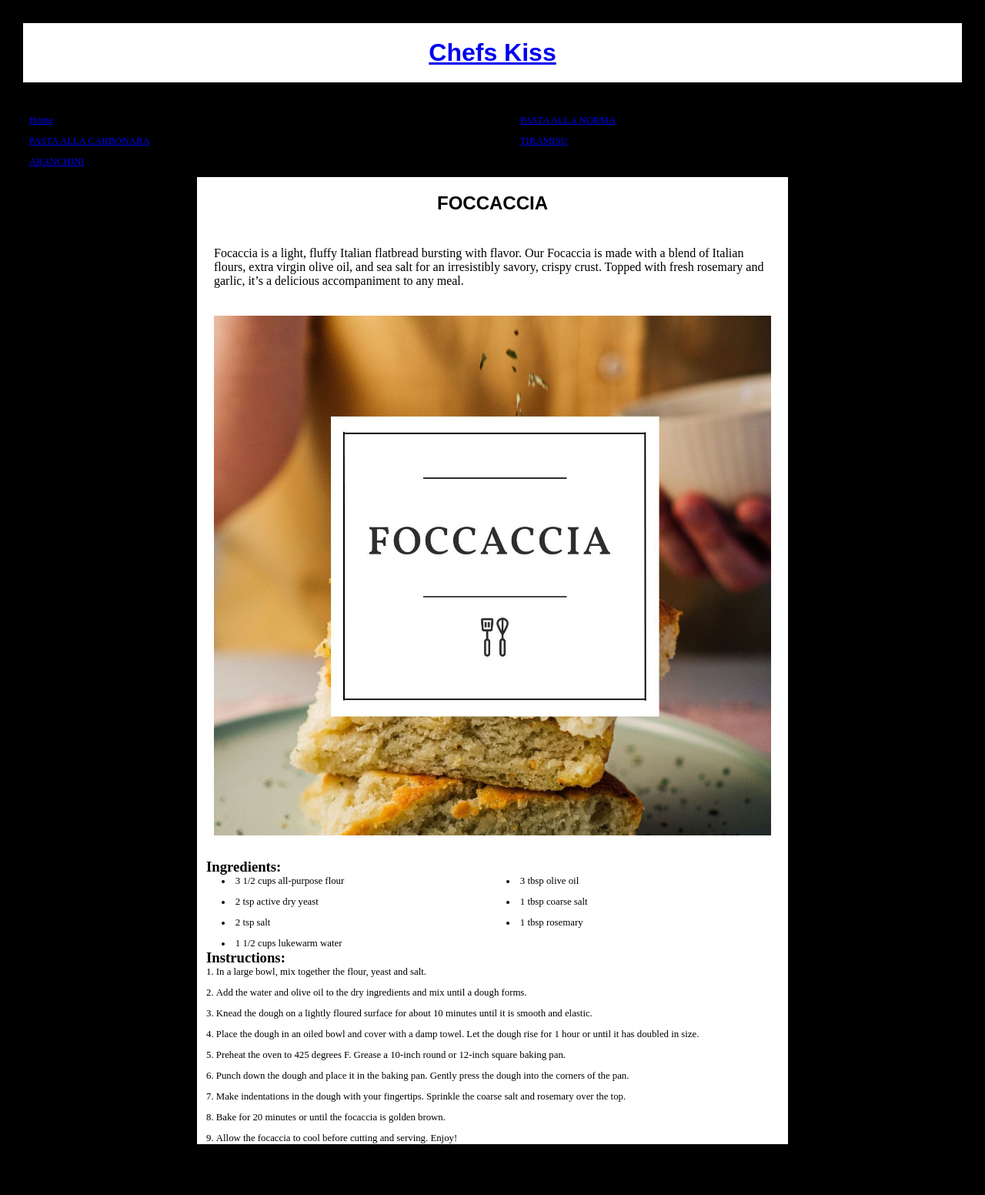
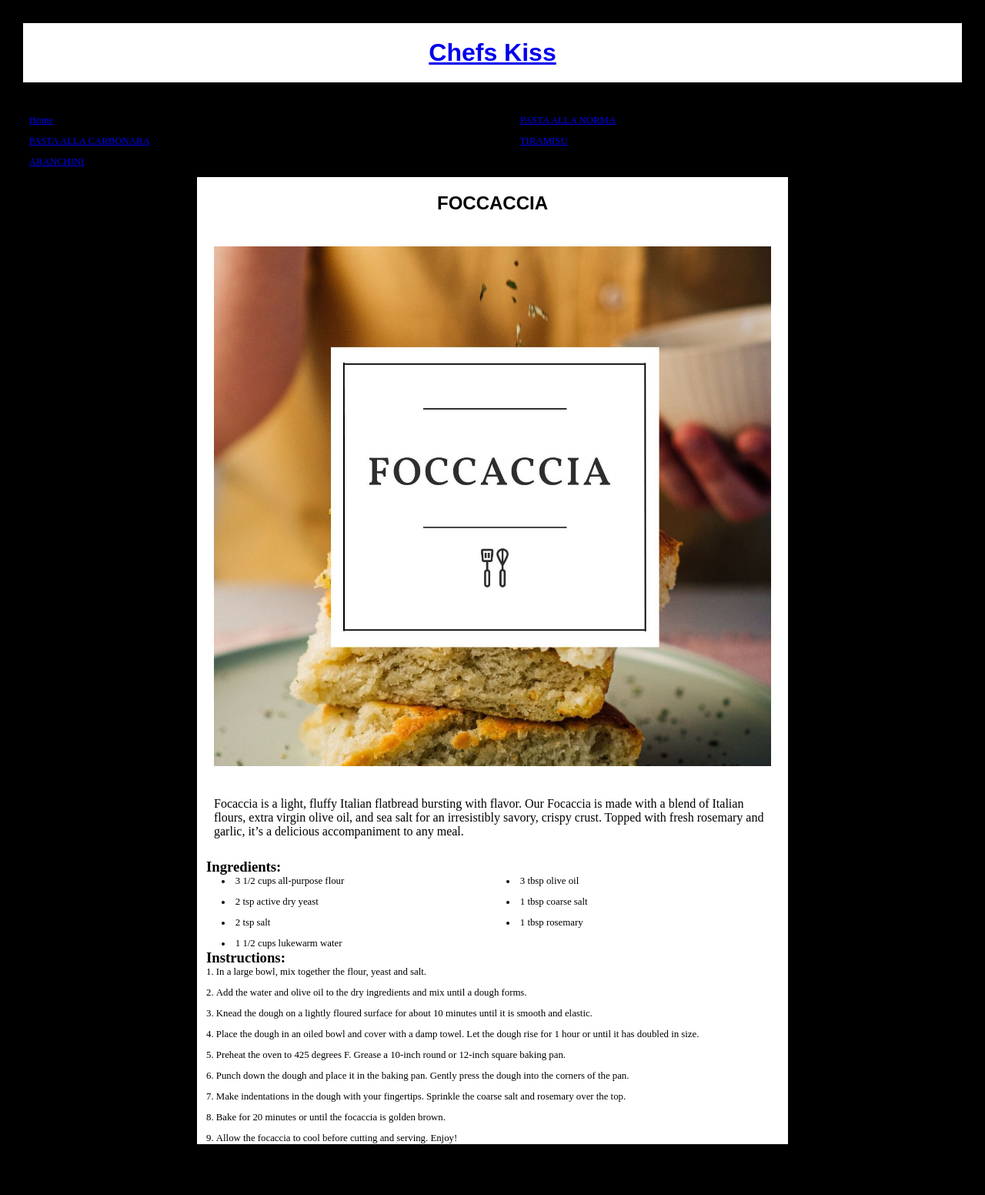
Before and after one commit to AmyLindsay1/ChefsKiss, a Jekyll site: the page built from _recipes/foccaccia.md, in a window 1280 px wide. Shown: the whole page at 77% size. Built offline with Jekyll 4.4.1, drawn with Linux system fonts in a browser that asks for light colours.

```diff
--- a/_recipes/foccaccia.md
+++ b/_recipes/foccaccia.md
@@ -4,9 +4,11 @@ date: 2023-02-07T16:09:53.250Z
 order: 5
 layout: recipe
 ---
-Focaccia is a light, fluffy Italian flatbread bursting with flavor. Our Focaccia is made with a blend of Italian flours, extra virgin olive oil, and sea salt for an irresistibly savory, crispy crust. Topped with fresh rosemary and garlic, it's a delicious accompaniment to any meal.
+
 
 ![](../uploads/foc.jpg)
+
+Focaccia is a light, fluffy Italian flatbread bursting with flavor. Our Focaccia is made with a blend of Italian flours, extra virgin olive oil, and sea salt for an irresistibly savory, crispy crust. Topped with fresh rosemary and garlic, it's a delicious accompaniment to any meal.
 
 ### Ingredients:
 
```
